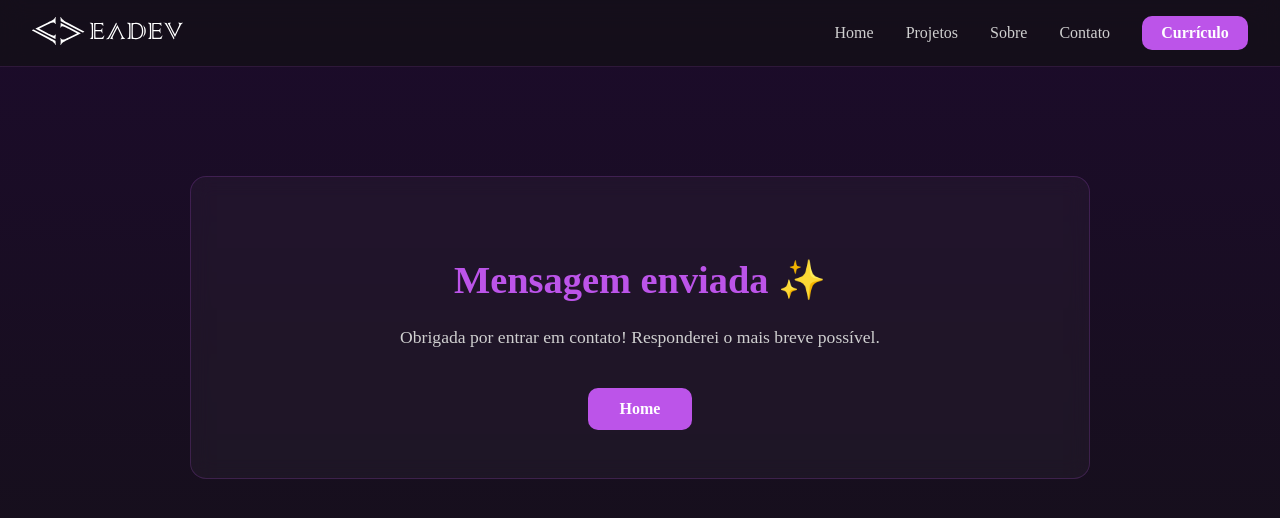
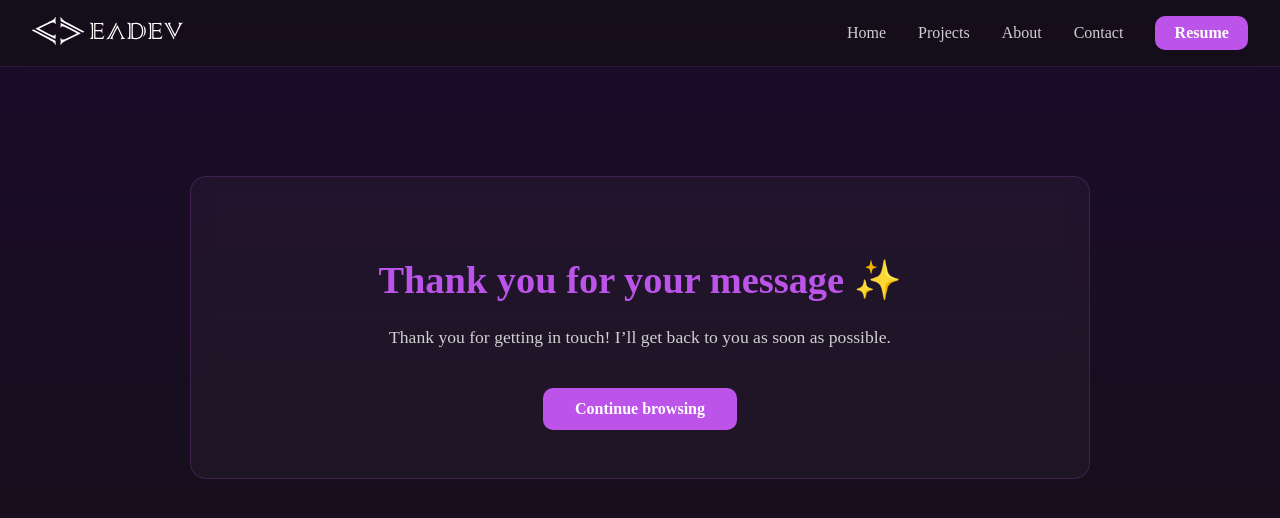
Before and after one commit to EstherAzevedo/landing-page, a Vue app: page /thanks in a window 1280 px wide. Shown: the top 518 px of the page. Built offline with nearby package versions, Linux system fonts and the light colour scheme.

Commit message:
ref: navbar e thanks em inglês

```diff
--- a/src/components/Navbar.vue
+++ b/src/components/Navbar.vue
@@ -21,11 +21,11 @@ function closeMenu() {
             </router-link>
             <nav class="nav-links">
                 <router-link to="/" class="nav-item">Home</router-link>
-                <router-link to="/projects" class="nav-item">Projetos</router-link>
-                <router-link to="/aboutme" class="nav-item">Sobre</router-link>
-                <router-link to="/contact" class="nav-item">Contato</router-link>
+                <router-link to="/projects" class="nav-item">Projects</router-link>
+                <router-link to="/aboutme" class="nav-item">About</router-link>
+                <router-link to="/contact" class="nav-item">Contact</router-link>
                 <a href="/curriculo.pdf" target="_blank" class="nav-btn">
-                    Currículo
+                    Resume
                 </a>
             </nav>
 
@@ -38,11 +38,11 @@ function closeMenu() {
         <!-- Menu mobile -->
         <nav v-if="isOpen" class="mobile-menu">
             <router-link @click="closeMenu" to="/">Home</router-link>
-            <router-link @click="closeMenu" to="/projects">Projetos</router-link>
-            <router-link @click="closeMenu" to="/aboutme">Sobre</router-link>
-            <router-link @click="closeMenu" to="/contact">Contato</router-link>
+            <router-link @click="closeMenu" to="/projects">Projects</router-link>
+            <router-link @click="closeMenu" to="/aboutme">About</router-link>
+            <router-link @click="closeMenu" to="/contact">Contact</router-link>
             <a href="/curriculo.pdf" target="_blank" class="mobile-btn" @click="closeMenu">
-                Currículo
+                Resume
             </a>
         </nav>
     </header>
--- a/src/pages/Thanks.vue
+++ b/src/pages/Thanks.vue
@@ -8,15 +8,15 @@ import Navbar from '@/components/Navbar.vue'
     <section class="thanks">
         <div class="container">
             <div class="card">
-                <h1>Mensagem enviada ✨</h1>
+                <h1>Thank you for your message ✨</h1>
 
                 <p>
-                    Obrigada por entrar em contato!
-                    Responderei o mais breve possível.
+                    Thank you for getting in touch!
+                    I’ll get back to you as soon as possible.
                 </p>
 
                 <router-link to="/" class="btn">
-                    Home
+                    Continue browsing
                 </router-link>
             </div>
         </div>
```
